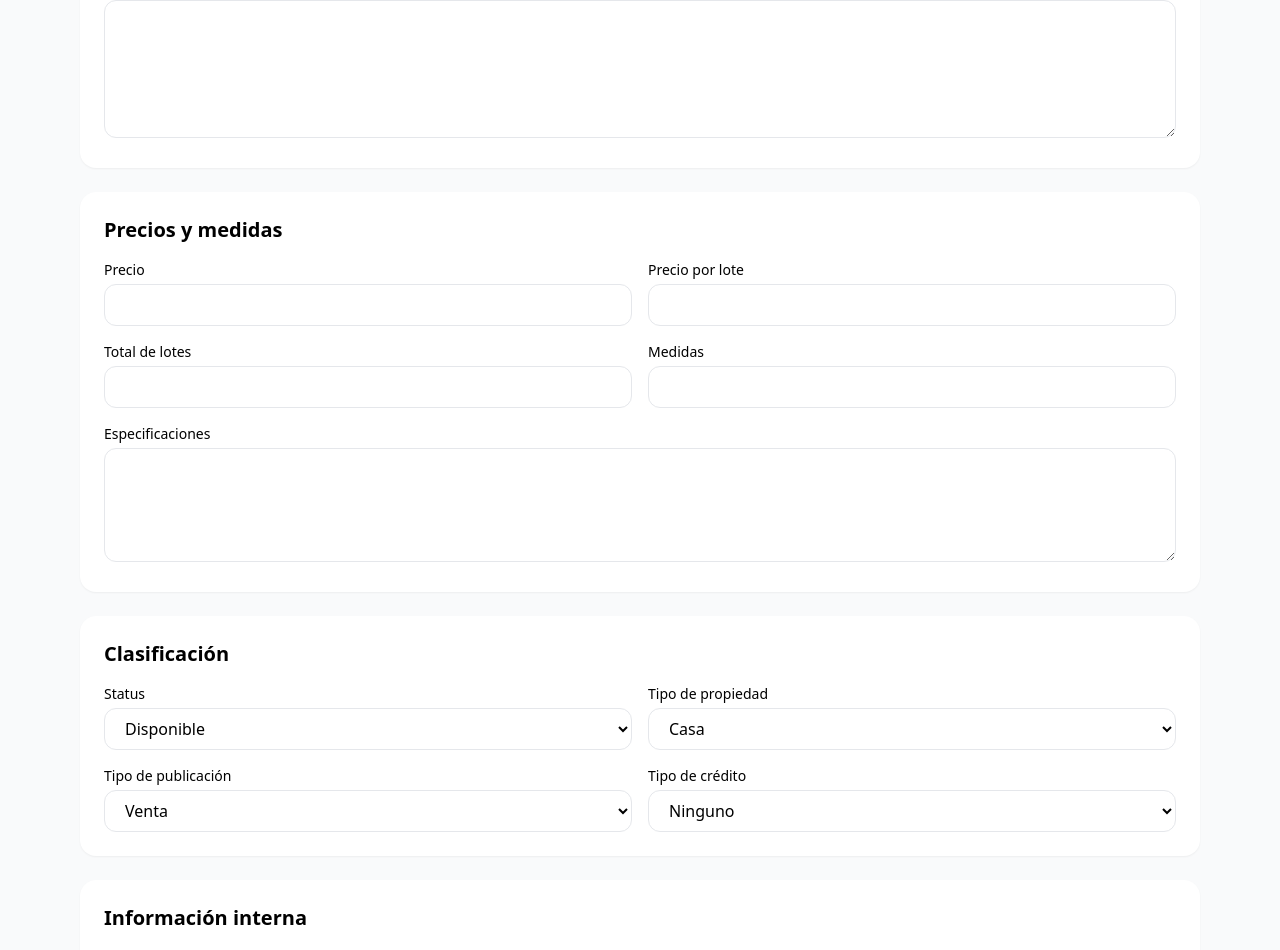
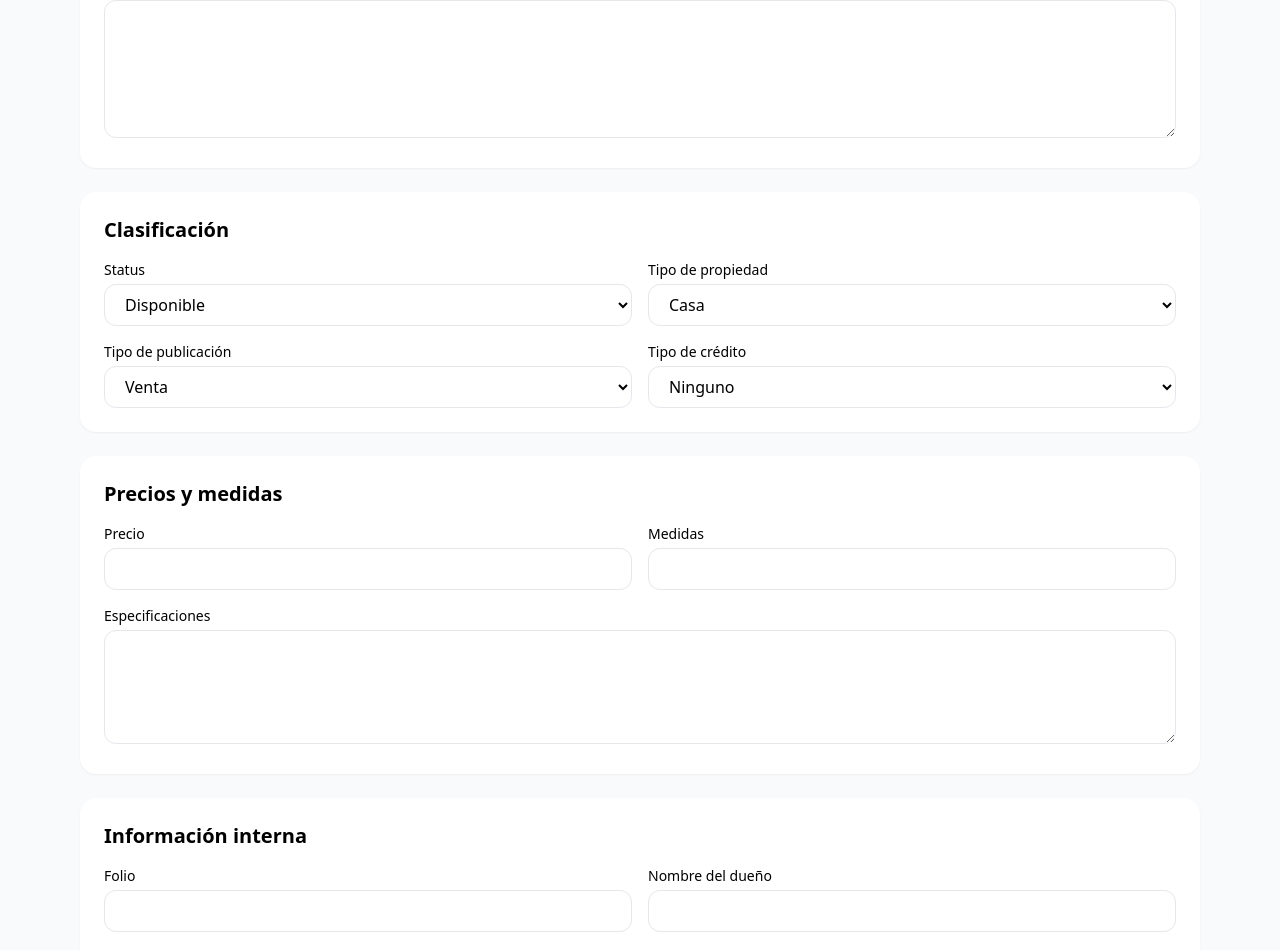
Before and after one commit to edgar2alberto6-cloud/catalogo-inmobiliario-backend, a React (Vite) app in the folder frontend/: page /properties/create in a window 1280 px wide. Shown: the part 500-1450 px from the top of the page. Built offline with nearby package versions, Linux system fonts and the light colour scheme.

Commit message:
refactor: move dynamic lot and hectare fields to pricing section

```diff
--- a/frontend/src/components/properties/form/PropertyFormClassificationSection.jsx
+++ b/frontend/src/components/properties/form/PropertyFormClassificationSection.jsx
@@ -1,7 +1,4 @@
 function PropertyFormClassificationSection({ formData, onChange }) {
-  const isLots = formData.property_type === "lots";
-  const isHectares = formData.property_type === "hectares";
-
   return (
     <div className="bg-white p-6 rounded-2xl shadow-sm">
       <h2 className="text-xl font-semibold mb-4">Clasificación</h2>
@@ -71,71 +68,6 @@ function PropertyFormClassificationSection({ formData, onChange }) {
             <option value="both">INFONAVIT y FOVISSSTE</option>
           </select>
         </div>
-
-        {isLots && (
-          <>
-            <div>
-              <label className="block text-sm font-medium mb-1">
-                Cantidad de lotes
-              </label>
-              <input
-                type="number"
-                name="total_lots"
-                value={formData.total_lots || ""}
-                onChange={onChange}
-                className="w-full border rounded-xl px-4 py-2"
-                placeholder="Ej. 20"
-              />
-            </div>
-
-            <div>
-              <label className="block text-sm font-medium mb-1">
-                Precio por lote
-              </label>
-              <input
-                type="number"
-                name="lot_price"
-                value={formData.lot_price || ""}
-                onChange={onChange}
-                className="w-full border rounded-xl px-4 py-2"
-                placeholder="Ej. 750000"
-              />
-            </div>
-          </>
-        )}
-
-        {isHectares && (
-          <>
-            <div>
-              <label className="block text-sm font-medium mb-1">
-                Total de hectáreas
-              </label>
-              <input
-                type="number"
-                step="0.01"
-                name="total_hectares"
-                value={formData.total_hectares || ""}
-                onChange={onChange}
-                className="w-full border rounded-xl px-4 py-2"
-                placeholder="Ej. 5.5"
-              />
-            </div>
-
-            <div>
-              <label className="block text-sm font-medium mb-1">
-                Precio por hectárea
-              </label>
-              <input
-                type="number"
-                name="hectare_price"
-                value={formData.hectare_price || ""}
-                onChange={onChange}
-                className="w-full border rounded-xl px-4 py-2"
-                placeholder="Ej. 250000"
-              />
-            </div>
-          </>
-        )}
       </div>
     </div>
   );
--- a/frontend/src/components/properties/form/PropertyFormPricingSection.jsx
+++ b/frontend/src/components/properties/form/PropertyFormPricingSection.jsx
@@ -1,4 +1,7 @@
 function PropertyFormPricingSection({ formData, onChange }) {
+  const isLots = formData.property_type === "lots";
+  const isHectares = formData.property_type === "hectares";
+
   return (
     <div className="bg-white p-6 rounded-2xl shadow-sm">
       <h2 className="text-xl font-semibold mb-4">Precios y medidas</h2>
@@ -16,18 +19,18 @@ function PropertyFormPricingSection({ formData, onChange }) {
         </div>
 
         <div>
-          <label className="block text-sm font-medium mb-1">
-            Precio por lote
-          </label>
+          <label className="block text-sm font-medium mb-1">Medidas</label>
           <input
-            type="number"
-            name="lot_price"
-            value={formData.lot_price}
+            type="text"
+            name="measures"
+            value={formData.measures}
             onChange={onChange}
             className="w-full border rounded-xl px-4 py-2"
           />
         </div>
 
+        {isLots && (
+          <>
             <div>
               <label className="block text-sm font-medium mb-1">
                 Total de lotes
@@ -38,19 +41,58 @@ function PropertyFormPricingSection({ formData, onChange }) {
                 value={formData.total_lots}
                 onChange={onChange}
                 className="w-full border rounded-xl px-4 py-2"
+                placeholder="Ej. 20"
               />
             </div>
 
             <div>
-          <label className="block text-sm font-medium mb-1">Medidas</label>
+              <label className="block text-sm font-medium mb-1">
+                Precio por lote
+              </label>
               <input
-            type="text"
-            name="measures"
-            value={formData.measures}
+                type="number"
+                name="lot_price"
+                value={formData.lot_price}
                 onChange={onChange}
                 className="w-full border rounded-xl px-4 py-2"
+                placeholder="Ej. 750000"
               />
             </div>
+          </>
+        )}
+
+        {isHectares && (
+          <>
+            <div>
+              <label className="block text-sm font-medium mb-1">
+                Total de hectáreas
+              </label>
+              <input
+                type="number"
+                step="0.01"
+                name="total_hectares"
+                value={formData.total_hectares}
+                onChange={onChange}
+                className="w-full border rounded-xl px-4 py-2"
+                placeholder="Ej. 3.5"
+              />
+            </div>
+
+            <div>
+              <label className="block text-sm font-medium mb-1">
+                Precio por hectárea
+              </label>
+              <input
+                type="number"
+                name="hectare_price"
+                value={formData.hectare_price}
+                onChange={onChange}
+                className="w-full border rounded-xl px-4 py-2"
+                placeholder="Ej. 45000"
+              />
+            </div>
+          </>
+        )}
 
         <div className="md:col-span-2">
           <label className="block text-sm font-medium mb-1">
--- a/frontend/src/pages/PropertyCreate.jsx
+++ b/frontend/src/pages/PropertyCreate.jsx
@@ -494,12 +494,12 @@ function PropertyCreate() {
               onChange={handleChange}
             />
 
-            <PropertyFormPricingSection
+            <PropertyFormClassificationSection
               formData={formData}
               onChange={handleChange}
             />
 
-            <PropertyFormClassificationSection
+            <PropertyFormPricingSection
               formData={formData}
               onChange={handleChange}
             />
--- a/frontend/src/pages/PropertyEdit.jsx
+++ b/frontend/src/pages/PropertyEdit.jsx
@@ -878,12 +878,12 @@ function PropertyEdit() {
               onChange={handleChange}
             />
 
-            <PropertyFormPricingSection
+            <PropertyFormClassificationSection
               formData={formData}
               onChange={handleChange}
             />
 
-            <PropertyFormClassificationSection
+            <PropertyFormPricingSection
               formData={formData}
               onChange={handleChange}
             />
```
Lines whose indentation alone changed are shown as unchanged.
